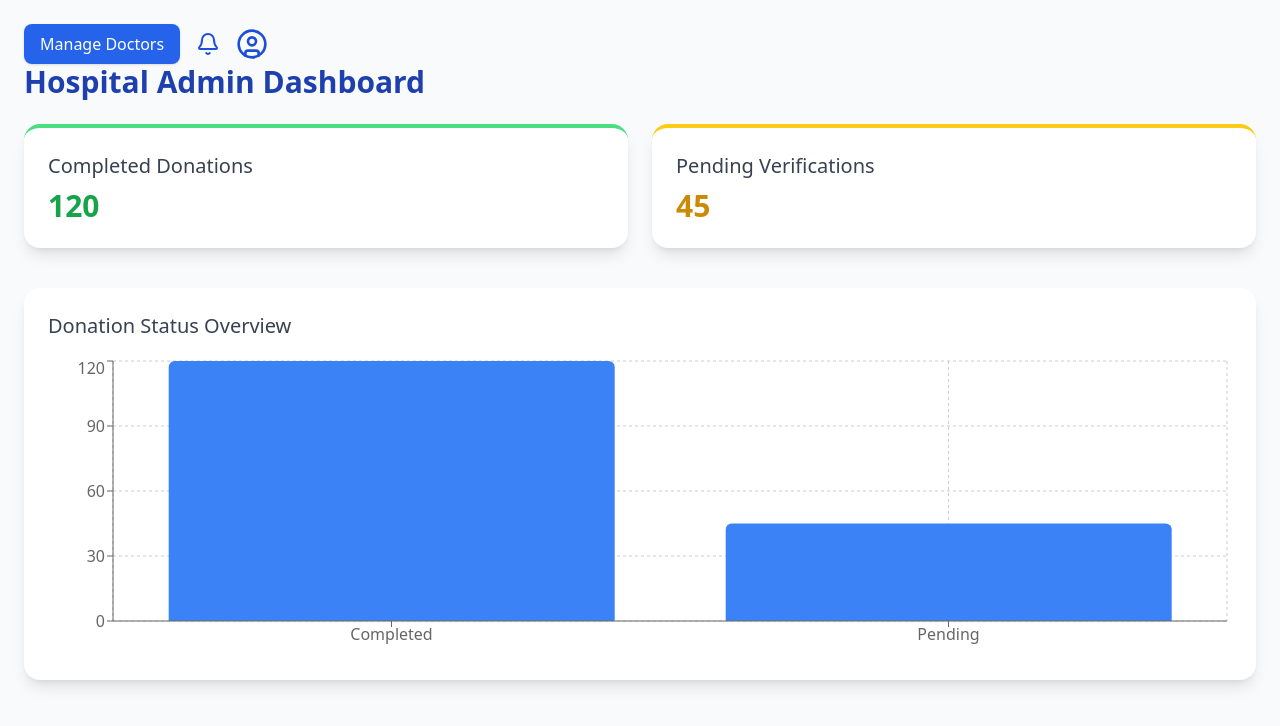
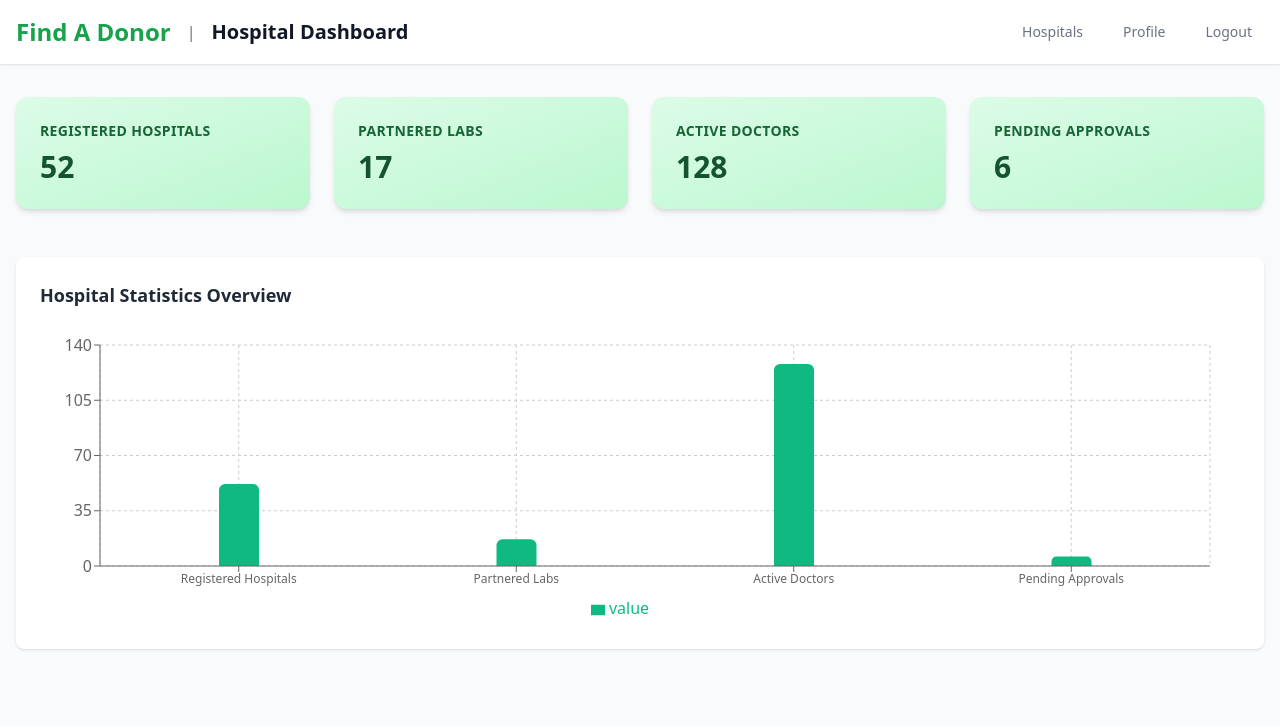
Before and after one commit to M-Bless/Find-A-Donor, a React (Create React App) app: page /hospital-admin in a window 1280 px wide. Shown: the top 726 px of the page. Built offline with nearby package versions, Linux system fonts and the light colour scheme.

Commit message:
the hospital admin dashboard is now consistent with the rest of the components

```diff
--- a/src/components/HospitalAdmin.jsx
+++ b/src/components/HospitalAdmin.jsx
@@ -1,58 +1,91 @@
-import React from 'react';
+import React, { useState } from 'react';
+import { Link } from 'react-router-dom';
+import PatientModal from './PatientModal';
+import { Card, CardContent } from '../components/ui/card';
 import {
-  BarChart, Bar, XAxis, YAxis, CartesianGrid, Tooltip, ResponsiveContainer,
+  BarChart,
+  Bar,
+  XAxis,
+  YAxis,
+  Tooltip,
+  CartesianGrid,
+  ResponsiveContainer,
+  Legend
 } from 'recharts';
-import { Bell, UserCircle } from 'lucide-react'; // Icons from lucide-react
 
 const HospitalDashboard = () => {
-  const completed = 120;
-  const pending = 45;
-
-  const data = [
-    { name: 'Completed', value: completed },
-    { name: 'Pending', value: pending },
+  const stats = [
+    { label: 'Registered Hospitals', value: 52 },
+    { label: 'Partnered Labs', value: 17 },
+    { label: 'Active Doctors', value: 128 },
+    { label: 'Pending Approvals', value: 6 }
   ];
 
   return (
-    <div className="p-6 bg-gray-50 min-h-screen">
-      {/* Top Bar */}
-        {/* Right Side: Notification + Profile */}
-        <div className="flex items-center gap-4">
-            <button className="bg-blue-600 text-white px-4 py-2 rounded-lg shadow hover:bg-blue-700 transition">
-                 Manage Doctors
-            </button>
-            <Bell className="w-6 h-6 text-blue-700 hover:text-blue-900 cursor-pointer" />
-            <UserCircle className="w-8 h-8 text-blue-700 hover:text-blue-900 cursor-pointer" />
+    <div className="min-h-screen bg-gray-50">
+      <header className="bg-white shadow-sm border-b">
+        <div className="max-w-7xl mx-auto px-4 sm:px-6 lg:px-8">
+          <div className="flex justify-between items-center h-16">
+            <div className="flex items-center">
+              <Link to="/" className="text-2xl font-bold text-green-600 hover:text-green-700 transition duration-300">
+                Find A Donor
+              </Link>
+              <span className="ml-4 text-gray-500">|</span>
+              <h1 className="ml-4 text-xl font-semibold text-gray-900">Hospital Dashboard</h1>
             </div>
 
-      {/* Page Title */}
-      <h1 className="text-3xl font-semibold text-blue-800 mb-6">Hospital Admin Dashboard</h1>
-
-      {/* Cards */}
-      <div className="grid grid-cols-1 md:grid-cols-2 gap-6 mb-10">
-        <div className="bg-white shadow-lg rounded-2xl p-6 border-t-4 border-green-400">
-          <h2 className="text-xl font-medium text-gray-700 mb-2">Completed Donations</h2>
-          <p className="text-3xl font-bold text-green-600">{completed}</p>
-        </div>
-        <div className="bg-white shadow-lg rounded-2xl p-6 border-t-4 border-yellow-400">
-          <h2 className="text-xl font-medium text-gray-700 mb-2">Pending Verifications</h2>
-          <p className="text-3xl font-bold text-yellow-600">{pending}</p>
+            <div className="flex items-center space-x-4">
+              <Link
+                to="/hospital-management"
+                className="text-gray-500 hover:text-gray-700 px-3 py-2 rounded-md text-sm font-medium transition duration-300"
+              >
+                Hospitals
+              </Link>
+              <Link
+                to="/hospital-profile"
+                className="text-gray-500 hover:text-gray-700 px-3 py-2 rounded-md text-sm font-medium transition duration-300"
+              >
+                Profile
+              </Link>
+              <Link
+                to="/"
+                className="text-gray-500 hover:text-gray-700 px-3 py-2 rounded-md text-sm font-medium transition duration-300"
+              >
+                Logout
+              </Link>
             </div>
           </div>
+        </div>
+      </header>
 
-      {/* Bar Chart */}
-      <div className="bg-white shadow-lg rounded-2xl p-6">
-        <h2 className="text-xl font-medium text-gray-700 mb-4">Donation Status Overview</h2>
+      <main className="max-w-7xl mx-auto px-4 sm:px-6 lg:px-8 py-8">
+        <div className="grid grid-cols-1 sm:grid-cols-2 lg:grid-cols-4 gap-6">
+          {stats.map((stat, idx) => (
+            <Card key={idx} className="bg-gradient-to-br from-green-100 to-green-200 text-green-900 shadow-md">
+              <CardContent className="p-6">
+                <h4 className="text-sm font-semibold tracking-wide text-green-800 uppercase mb-2">
+                  {stat.label}
+                </h4>
+                <p className="text-3xl font-bold">{stat.value}</p>
+              </CardContent>
+            </Card>
+          ))}
+        </div>
+
+        <div className="mt-12 bg-white rounded-lg shadow p-6">
+          <h2 className="text-lg font-semibold text-gray-800 mb-4">Hospital Statistics Overview</h2>
           <ResponsiveContainer width="100%" height={300}>
-          <BarChart data={data}>
+            <BarChart data={stats} margin={{ top: 20, right: 30, left: 0, bottom: 5 }}>
               <CartesianGrid strokeDasharray="3 3" />
-            <XAxis dataKey="name" />
+              <XAxis dataKey="label" tick={{ fontSize: 12 }} />
               <YAxis />
               <Tooltip />
-            <Bar dataKey="value" fill="#3B82F6" radius={[6, 6, 0, 0]} />
+              <Legend />
+              <Bar dataKey="value" fill="#10B981" barSize={40} radius={[6, 6, 0, 0]} />
             </BarChart>
           </ResponsiveContainer>
         </div>
+      </main>
     </div>
   );
 };
--- /dev/null
+++ b/src/components/ui/card.jsx
@@ -0,0 +1,18 @@
+// src/components/ui/card.jsx
+import React from 'react';
+
+export const Card = ({ children, className = '' }) => {
+  return (
+    <div className={`rounded-xl bg-white shadow-sm ${className}`}>
+      {children}
+    </div>
+  );
+};
+
+export const CardContent = ({ children, className = '' }) => {
+  return (
+    <div className={`p-4 ${className}`}>
+      {children}
+    </div>
+  );
+};
```
Lines whose indentation alone changed are shown as unchanged.
